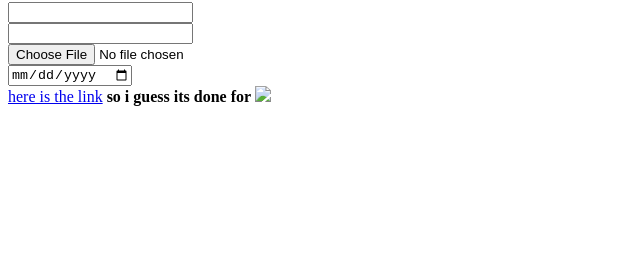
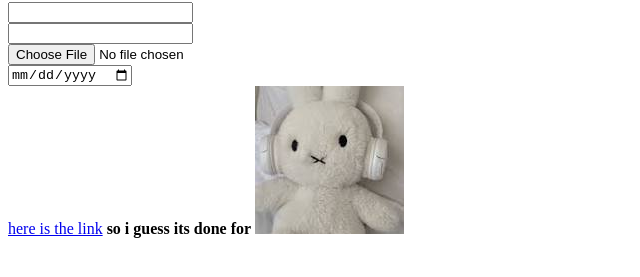
Before and after one commit to khayerhossain/my-third-repo, a plain HTML site: page index.html in a window 1280 px wide. Shown: the part 431-708 px from the top of the page, without its empty margins (0-640 px from the left). Drawn offline with Linux system fonts and the light colour scheme.

Commit message:
image add

```diff
--- a/index.html
+++ b/index.html
@@ -33,7 +33,7 @@
 <input type="date"></input><br>
 <a href="link"> here is the link</a>
     <b>so i guess its done for </b>
-    <img src="download (4).jpg"></img>
+    <img src="images.jpeg" alt="">
     <style>
         li{
             color:blue;
```
Also changed, not shown: images.jpeg (added), 1 other file.
